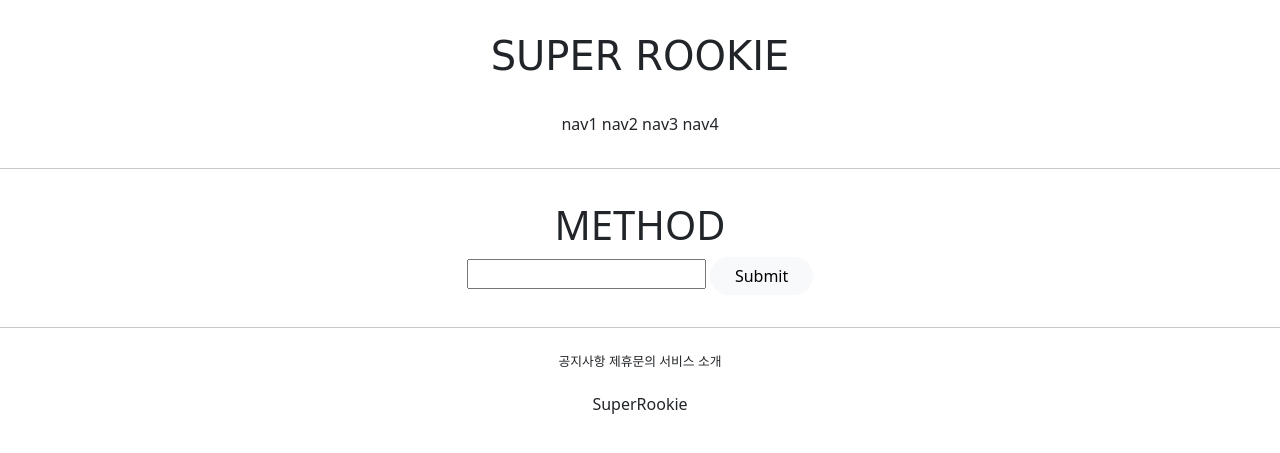
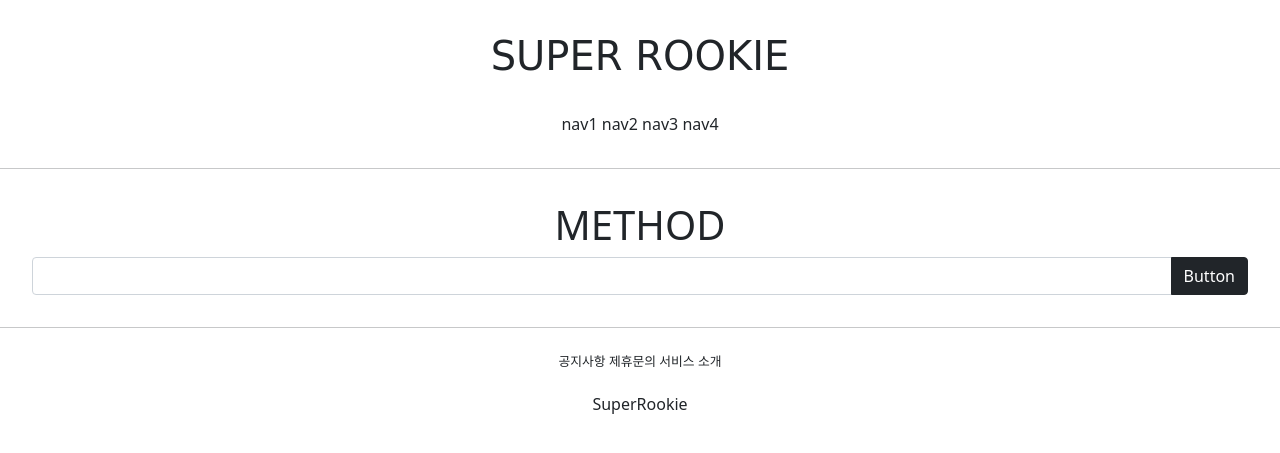
Before and after one commit to PR-Juyoung/GJAI_web_stu, a Django app: page /accounts/hello_world/ in a window 1280 px wide. Shown: the top 453 px of the page. Run offline with Django 3.2, Linux system fonts and the light colour scheme; parts of the project's set-up code (start-up, migrations or seed data) failed here and were passed over; some web fonts are replaced.

Commit message:
2107012 hello world commit 2st _1

```diff
--- a/accountapp/templates/accountapp/hello_world.html
+++ b/accountapp/templates/accountapp/hello_world.html
@@ -7,12 +7,22 @@
 
         <form action="/accounts/hello_world/" method="post">
             {% csrf_token %}
-            <input type="text" name="hello_world_input">
-            <input class="btn btn-light rounded-pill px-4" type="submit">
+
+            <div class="input-group mb-3 m-auto">
+                <input type="text" class="form-control"
+                       name="hello_world_input">
+                <button class="btn btn-dark" type="submit">
+                    Button
+                </button>
+            </div>
         </form>
 
-        {% if hello_world_output %}
-            <h3>{{ hello_world_output.text }}</h3>
+        {% if hello_world_list %}
+
+            {% for hello_world in hello_world_list %}
+                <h3>{{ hello_world.text }}</h3>
+            {% endfor %}
+
         {% endif %}
     </div>
 
--- a/accountapp/views.py
+++ b/accountapp/views.py
@@ -1,7 +1,9 @@
-from django.http import HttpResponse
+from django.http import HttpResponse, HttpResponseRedirect
 from django.shortcuts import render
 
 # Create your views here.
+from django.urls import reverse
+
 from accountapp.models import HelloWorld
 
 
@@ -17,8 +19,8 @@ def hello_world(request):
         new_hello_world.text = temp
         new_hello_world.save()
 
+        return HttpResponseRedirect(reverse('accountapp:hello_world'))
 
-
-        return render(request, 'accountapp/hello_world.html', context={'hello_world_output': new_hello_world})
     else:
-        return render(request, 'accountapp/hello_world.html', context={'text': 'GET METHOD!'})
+        hello_world_list = HelloWorld.objects.all()
+        return render(request, 'accountapp/hello_world.html', context={'hello_world_list': hello_world_list})
```
